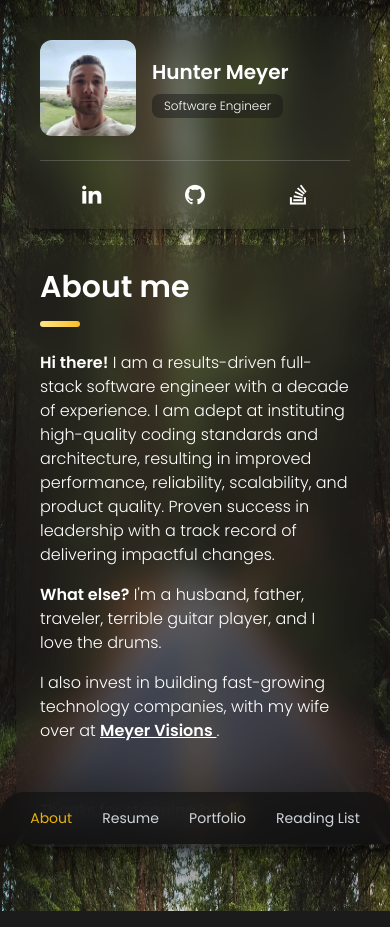
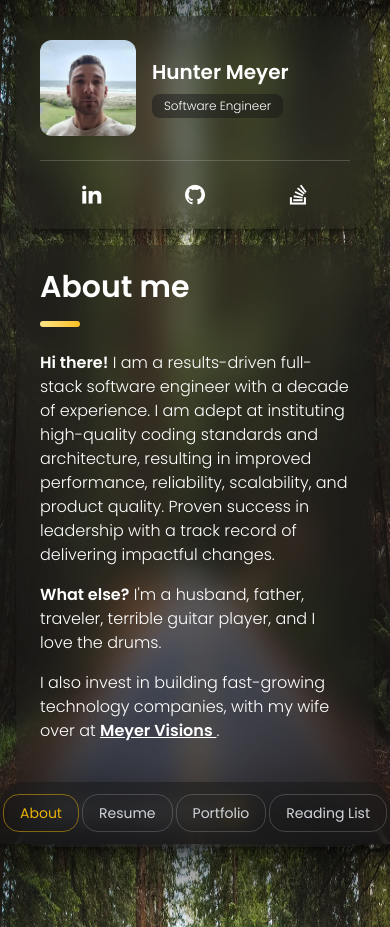
Before and after one commit to HunterMeyer/homepage, a Vue app: page / in a window 390 px wide. Built offline with nearby package versions, Linux system fonts and the light colour scheme.

Commit message:
Style navbar

```diff
--- a/src/components/Layout.vue
+++ b/src/components/Layout.vue
@@ -1,5 +1,5 @@
 <template>
-  <div class="container mx-auto p-4 pb-16 md:max-w-2xl md:p-10 lg:max-w-5xl">
+  <div class="container mx-auto p-4 pb-20 md:max-w-2xl md:p-10 lg:max-w-5xl">
     <div class="flex flex-col gap-4 md:gap-8 lg:flex-row">
       <ThePerson />
       <TheDetails />
--- a/src/components/TheNavbar.vue
+++ b/src/components/TheNavbar.vue
@@ -1,6 +1,6 @@
 <template>
   <nav
-    class="right-0 z-20 w-full rounded-t-3xl bg-black py-2 max-md:fixed max-md:bottom-0 max-md:z-20 max-md:backdrop-blur-md md:absolute md:top-0 md:bg-black dark:bg-my-black-900/70 md:dark:bg-my-black-800/50"
+    class="right-0 z-20 w-full rounded-t-3xl md:px-8 py-3 md:py-2 md:pt-5 max-md:fixed max-md:bottom-0 max-md:z-20 max-md:backdrop-blur-md md:absolute md:top-0 max-md:bg-black max-md:dark:bg-my-black-800/50"
   >
     <div class="flex flex-row justify-evenly">
       <a
@@ -9,7 +9,7 @@
         :key="index"
         :href="`#${item.id}`"
         :class="{ active: item.id === activeItemId }"
-        class="md:text-md rounded-md py-2 text-center text-sm text-white hover:text-gray-400 dark:text-gray-300 dark:hover:text-white [&.active]:text-yellow-500 [&.active]:hover:text-yellow-500"
+        class="md:text-md rounded-2xl py-2 px-4 [&.active]:border-yellow-500/50 border-gray-200/20 border text-center text-sm text-white hover:text-gray-400 dark:text-gray-300 dark:hover:text-white [&.active]:text-yellow-500 [&.active]:hover:text-yellow-500"
       >
         {{ item.title }}
       </a>
```
